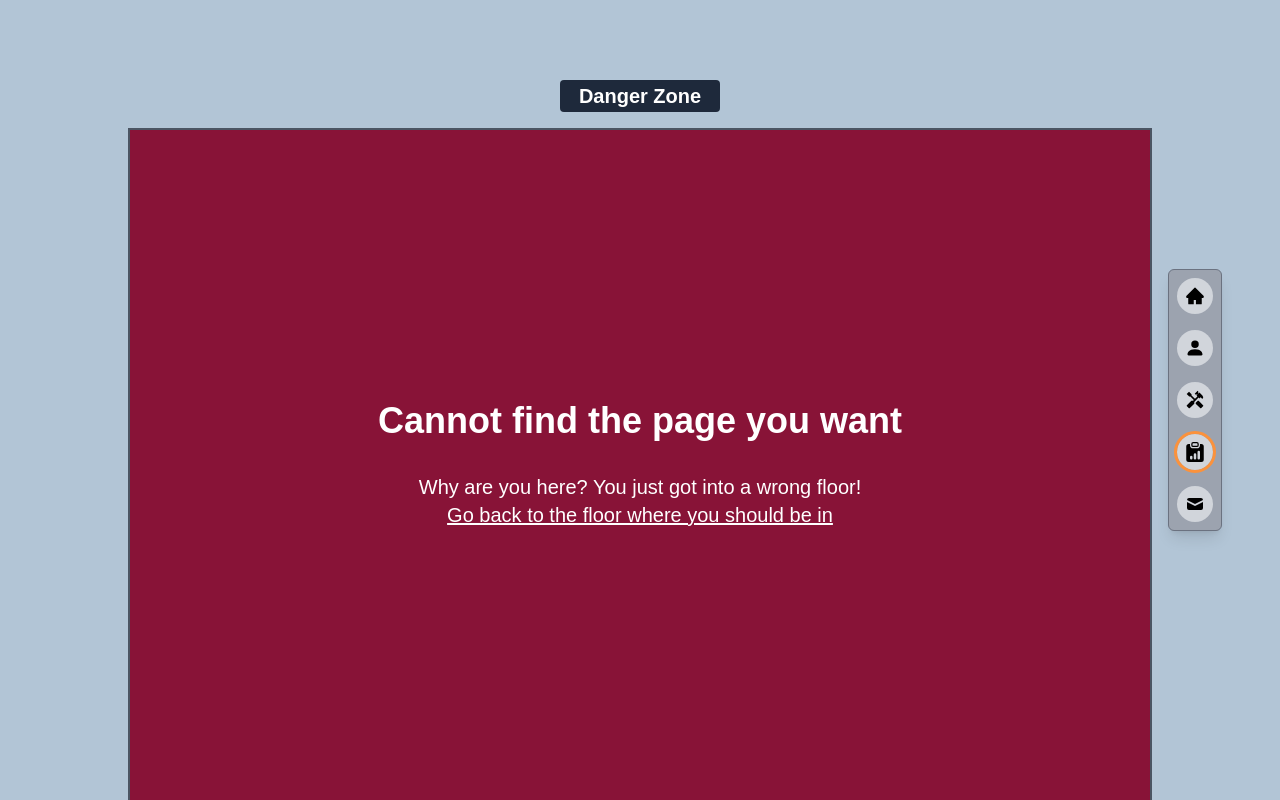
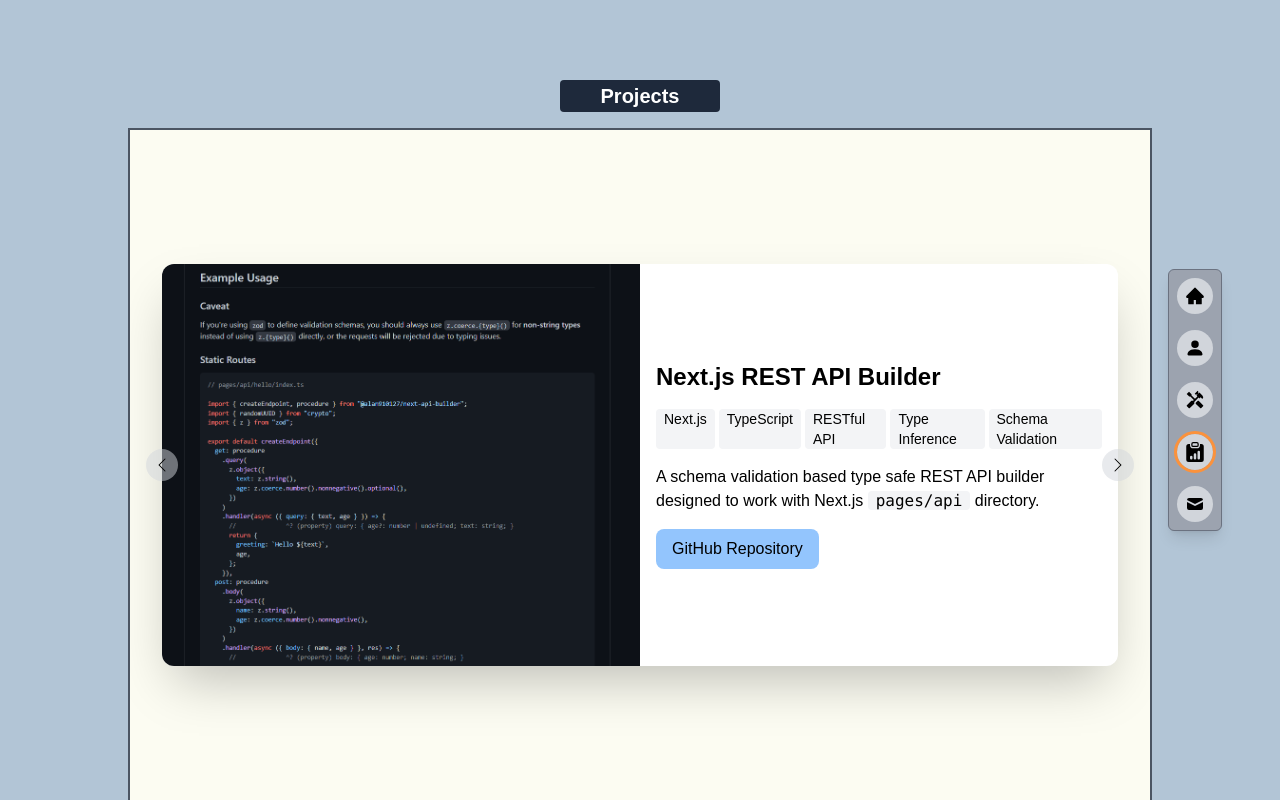
Before and after one commit to alan910127/alan910127, a Next.js app: page /projects in a window 1280 px wide. Before the commit this address had no page. Built offline with nearby package versions, Linux system fonts and the light colour scheme; a web font is replaced by a local one.

Commit message:
✨ Add projects page

```diff
--- /dev/null
+++ b/src/pages/projects.tsx
@@ -0,0 +1,209 @@
+import { ElevatorLayout } from "@/layouts/ElevatorLayout";
+import { AnimatePresence, motion } from "framer-motion";
+import { type NextPage } from "next";
+import Image, { type ImageProps } from "next/image";
+import Link from "next/link";
+import {
+  useState,
+  type FC,
+  type PropsWithChildren,
+  type ReactNode,
+} from "react";
+import { BsChevronLeft, BsChevronRight } from "react-icons/bs";
+
+import apiBuilderImage from "~/images/api-builder.png";
+import studyImage from "~/images/study.jpg";
+
+const ProjectsPage: NextPage = () => {
+  return (
+    <ElevatorLayout title="Hello, I am Alan | Projects" currentLabel="Projects">
+      <main className="flex h-full flex-col items-center justify-center font-main">
+        <section className="relative h-full w-full">
+          <Carousel
+            items={[
+              <ProjectArticle
+                key="Next.js API Builder"
+                imageSrc={apiBuilderImage}
+                imageAlt="API builder"
+                title="Next.js REST API Builder"
+                tags={[
+                  "Next.js",
+                  "TypeScript",
+                  "RESTful API",
+                  "Type Inference",
+                  "Schema Validation",
+                ]}
+                repoLink="https://github.com/alan910127/next-api-builder"
+              >
+                A schema validation based type safe REST API builder designed to
+                work with Next.js{" "}
+                <code className="rounded bg-gray-100 px-2">pages/api</code>{" "}
+                directory.
+              </ProjectArticle>,
+
+              <ProjectArticle
+                key="placeholder"
+                imageSrc={studyImage}
+                imageAlt="placeholder"
+                title="Placeholder"
+                repoLink="https://github.com/alan910127/next-api-builder"
+              >
+                Lorem ipsum, dolor sit amet consectetur adipisicing elit.
+                Architecto doloribus voluptates dolorem minima id corporis, ipsa
+                nam provident dolorum similique earum, praesentium voluptatem
+                nihil nulla tempore aspernatur exercitationem! Accusantium,
+                eveniet!
+              </ProjectArticle>,
+            ]}
+          />
+
+          {/* <ProjectArticle
+            imageSrc={apiBuilderImage}
+            imageAlt="API builder"
+            title="Next.js REST API Builder"
+            repoLink="https://github.com/alan910127/next-api-builder"
+          >
+            A schema validation based type safe REST API builder designed to
+            work with Next.js{" "}
+            <code className="rounded bg-gray-100 px-2">pages/api</code>{" "}
+            directory.
+          </ProjectArticle> */}
+        </section>
+      </main>
+    </ElevatorLayout>
+  );
+};
+
+export default ProjectsPage;
+
+type ProjectArticleProps = PropsWithChildren<{
+  imageSrc: ImageProps["src"];
+  imageAlt: ImageProps["alt"];
+  title: string;
+  repoLink: string;
+  tags?: string[];
+}>;
+
+const ProjectArticle: FC<ProjectArticleProps> = ({
+  imageSrc,
+  imageAlt,
+  title,
+  repoLink,
+  tags,
+  children,
+}) => {
+  return (
+    <article className="inline-grid w-full grid-cols-1 items-center overflow-y-auto overflow-x-hidden rounded-xl bg-white shadow-2xl md:grid-cols-2">
+      <Image src={imageSrc} alt={imageAlt} className="object-cover" />
+      <div className="flex flex-col items-start justify-center gap-4 px-4 py-8">
+        <h2 className="text-2xl font-bold">{title}</h2>
+        <ul className="flex gap-1">
+          {(tags ?? []).map((tag) => (
+            <li key={tag} className="rounded bg-gray-100 px-2 text-sm">
+              {tag}
+            </li>
+          ))}
+        </ul>
+        <p>{children}</p>
+        <Link
+          href={repoLink}
+          className="rounded-lg bg-blue-300 px-4 py-2 hover:bg-blue-400"
+        >
+          GitHub Repository
+        </Link>
+      </div>
+    </article>
+  );
+};
+
+const variants = {
+  enter: (direction: number) => {
+    return {
+      x: direction > 0 ? 1000 : -1000,
+      opacity: 0,
+    };
+  },
+  center: {
+    zIndex: 1,
+    x: 0,
+    opacity: 1,
+  },
+  exit: (direction: number) => {
+    return {
+      zIndex: 0,
+      x: direction < 0 ? 1000 : -1000,
+      opacity: 0,
+    };
+  },
+};
+
+const swipeConfidenceThreshold = 10000;
+const swipePower = (offset: number, velocity: number) => {
+  return Math.abs(offset) * velocity;
+};
+
+const wrap = (min: number, max: number, value: number) => {
+  const step = max - min;
+
+  while (value < min) value += step;
+  while (value >= max) value -= step;
+
+  return value;
+};
+
+const Carousel = <TItem extends ReactNode>({ items }: { items: TItem[] }) => {
+  const [[currentIndex, slideDirection], setPage] = useState([0, 0]);
+
+  const paginate = (newDirection: number) => {
+    setPage(([index]) => [
+      wrap(0, items.length, index + newDirection),
+      newDirection,
+    ]);
+  };
+
+  return (
+    <>
+      <AnimatePresence initial={false} custom={slideDirection}>
+        <motion.div
+          key={currentIndex}
+          className="inline-flex h-full w-full items-center px-8"
+          custom={slideDirection}
+          variants={variants}
+          initial="enter"
+          animate="center"
+          exit="exit"
+          transition={{
+            x: { type: "spring", stiffness: 300, damping: 30 },
+            opacity: { duration: 0.2 },
+          }}
+          drag="x"
+          dragConstraints={{ left: 0, right: 0 }}
+          dragElastic={1}
+          onDragEnd={(_, { offset, velocity }) => {
+            const swipe = swipePower(offset.x, velocity.x);
+
+            if (swipe < -swipeConfidenceThreshold) {
+              paginate(1);
+            } else if (swipe > swipeConfidenceThreshold) {
+              paginate(1);
+            }
+          }}
+        >
+          {items[currentIndex]}
+        </motion.div>
+      </AnimatePresence>
+      <button
+        className="absolute top-1/2 left-4 z-10 flex -translate-y-1/2 select-none items-center justify-center rounded-full bg-gray-300/50 p-2"
+        onClick={() => paginate(-1)}
+      >
+        <BsChevronLeft />
+      </button>
+      <button
+        className="absolute top-1/2 right-4 z-10 flex -translate-y-1/2 select-none items-center justify-center rounded-full bg-gray-300/50 p-2"
+        onClick={() => paginate(1)}
+      >
+        <BsChevronRight />
+      </button>
+    </>
+  );
+};
```
Also changed, not shown: public/images/api-builder.png (added).
